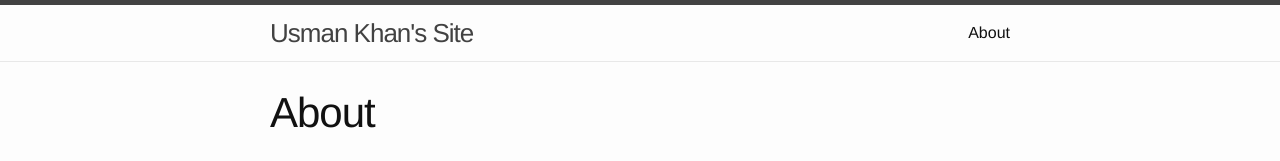
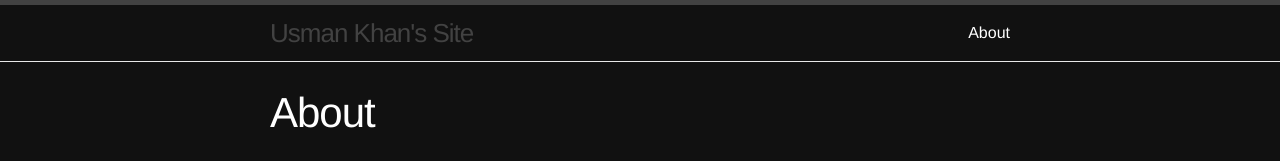
Before and after one commit to uzicorp/uzicorp.github.io, a plain HTML site: page about/index.html in a window 1280 px wide. Shown: the top 161 px of the page. Drawn offline with Linux system fonts and the light colour scheme.

Commit message:
In verted colours

```diff
--- a/css/main.css
+++ b/css/main.css
@@ -12,8 +12,8 @@ dl, dd, ol, ul, figure {
  */
 body {
   font: 400 16px/1.5 "Helvetica Neue", Helvetica, Arial, sans-serif;
-  color: #111;
-  background-color: #fdfdfd;
+  color: #ffffff;
+  background-color: #111111;
   -webkit-text-size-adjust: 100%;
   -webkit-font-feature-settings: "kern" 1;
   -moz-font-feature-settings: "kern" 1;
@@ -71,7 +71,7 @@ a {
   a:visited {
     color: #1756a9; }
   a:hover {
-    color: #111;
+    color: #ffffff;
     text-decoration: underline; }
 
 /**
@@ -169,7 +169,7 @@ pre {
   .site-nav .menu-icon {
     display: none; }
   .site-nav .page-link {
-    color: #111;
+    color: #ffffff;
     line-height: 1.5; }
     .site-nav .page-link:not(:last-child) {
       margin-right: 20px; }
@@ -178,7 +178,7 @@ pre {
       position: absolute;
       top: 9px;
       right: 15px;
-      background-color: #fdfdfd;
+      background-color: #111111;
       border: 1px solid #e8e8e8;
       border-radius: 5px;
       text-align: right; }
```
